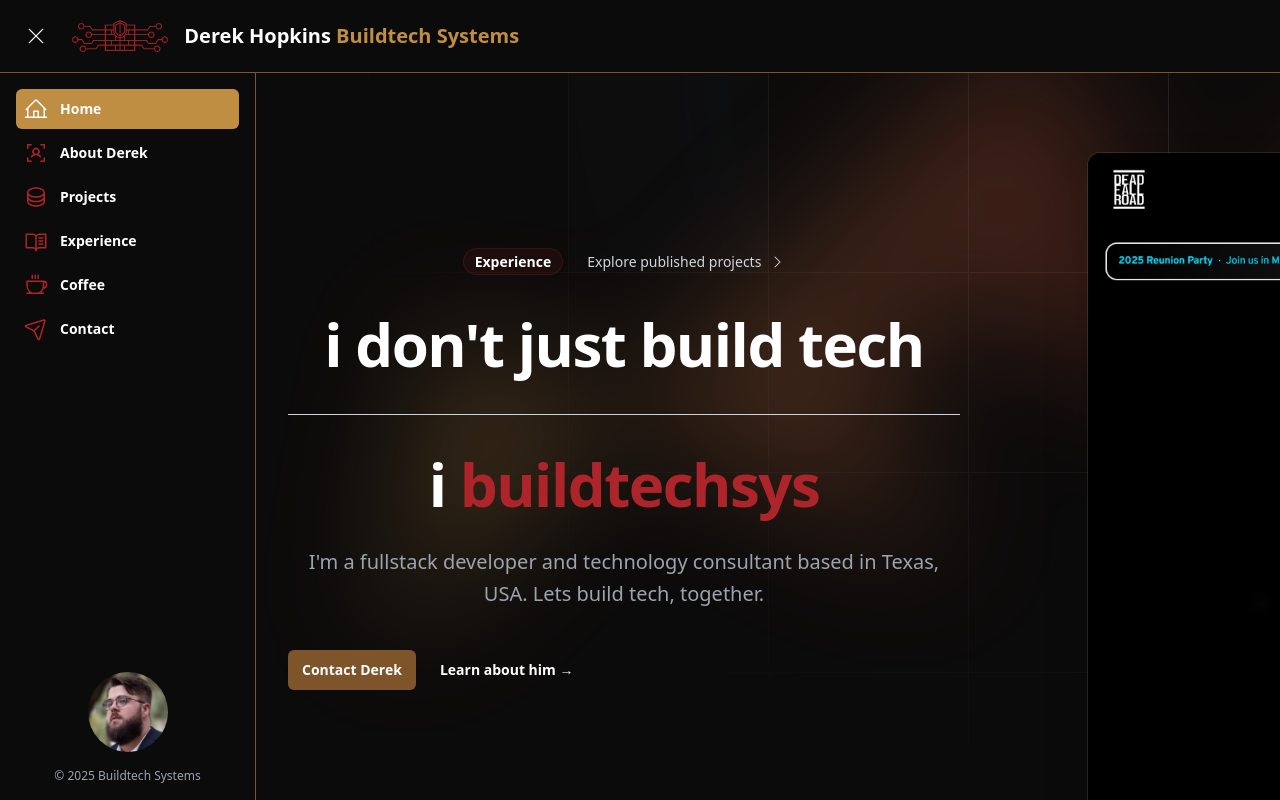
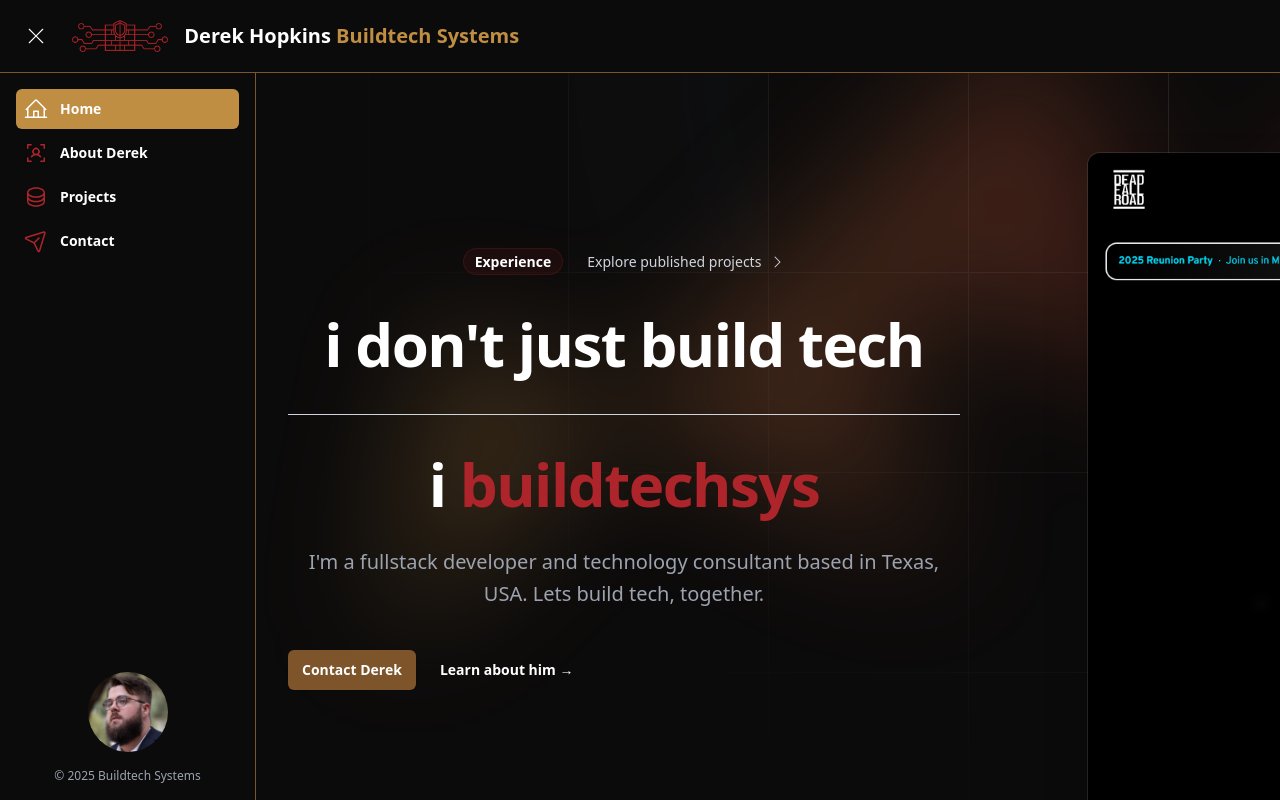
Before and after one commit to DKH707/buildtechwebsite, a React (Vite) app in the folder client/: page / in a window 1280 px wide. Built offline with nearby package versions, Linux system fonts and the light colour scheme; a web font is replaced by a local one.

Commit message:
Remove Expereince and Coffee Page temporarily

```diff
--- a/client/src/App.jsx
+++ b/client/src/App.jsx
@@ -8,9 +8,7 @@ import NotFoundPage from './Components/NotFoundPage'
 import AboutPage from './Components/AboutPage'
 import ProjectsPage from './Components/ProjectsPage'
 import ContactPage from './Components/ContactPage'
-import ExperiencePage from './Components/ExperiencePage.jsx'
 import Navigation from './Components/Navigation.jsx'
-import CoffeePage from './Components/CoffeePage.jsx'
 
 function App() {
   return (
@@ -23,8 +21,6 @@ function App() {
                 <Route path='/' element={<HomePage />} />
                 <Route path='/about' element={<AboutPage />} />
                 <Route path='/projects' element={<ProjectsPage />} />
-                <Route path='/experience' element={<ExperiencePage />} />
-                <Route path='/coffee' element={<CoffeePage />} />
                 <Route path='/contact' element={<ContactPage />} />
                 <Route path="*" element={<NotFoundPage />} />
               </Route>
--- a/client/src/Components/Navigation.jsx
+++ b/client/src/Components/Navigation.jsx
@@ -1,15 +1,13 @@
 import React, { useState, useEffect } from 'react';
 import { useLoadingContext } from '../helpers/LoadingContext.jsx';
 import { NavLink, Outlet } from 'react-router-dom';
-import { BookOpenText, Coffee, Database, HouseLine, List, PaperPlaneTilt, UserFocus, X } from '@phosphor-icons/react';
+import { Database, HouseLine, List, PaperPlaneTilt, UserFocus, X } from '@phosphor-icons/react';
 import EspressoLoader from './EspressoLoader';
 
 const navigation = [
   { name: 'Home', href: '/', icon: HouseLine },
   { name: 'About Derek', href: '/about', icon: UserFocus },
   { name: 'Projects', href: '/projects', icon: Database },
-  { name: 'Experience', href: '/experience', icon: BookOpenText },
-  { name: 'Coffee', href: '/coffee', icon: Coffee },
   { name: 'Contact', href: '/contact', icon: PaperPlaneTilt },
 ];
 
```
Also changed, not shown: 1 other file (tests, documents, lock files or other folders).
